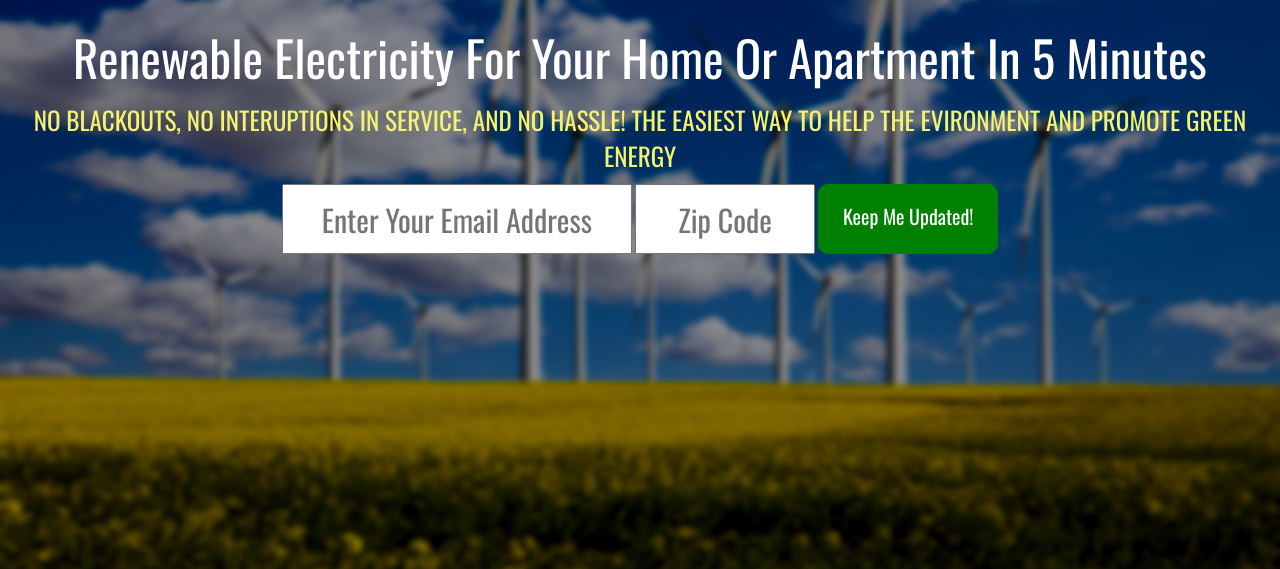
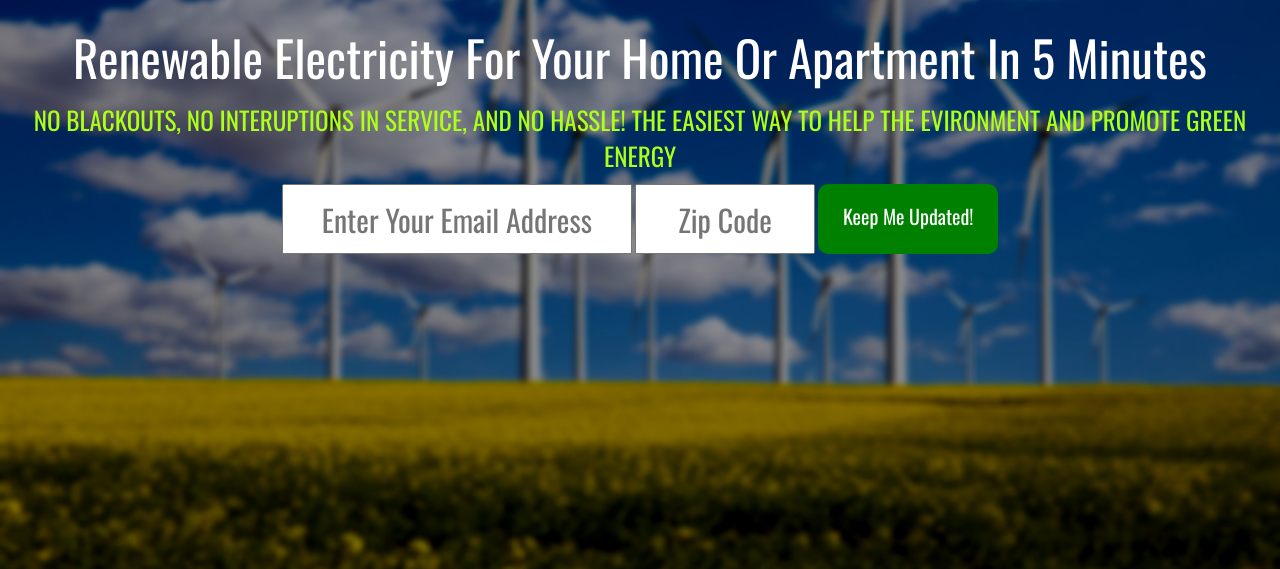
Before and after one commit to dbushy727/greenir_signup, a plain HTML site: page index.html in a window 1280 px wide. Shown: the part 231-800 px from the top of the page. Drawn offline with nearby package versions, Linux system fonts and the light colour scheme.

Commit message:
changed copy

```diff
--- a/index.html
+++ b/index.html
@@ -144,7 +144,7 @@ mixpanel.init("8314c077473c604fcc210398189538b6");</script><!-- end Mixpanel -->
         <p style="font-size: 3.5em; margin-top: 50px;">Renewable Electricity For Your Home Or Apartment In 5 Minutes</p>
         <!-- <br />
         <p style="font-size: 2em;">Launching Soon!</p> -->
-        <p class="subtext" style='color: rgb(243, 243, 111)'>NO BLACKOUTS, NO INTERUPTIONS IN SERVICE, AND NO HASSLE! THE EASIEST WAY TO HELP THE EVIRONMENT AND PROMOTE GREEN ENERGY</p>
+        <p class="subtext" style='color: rgb(172, 255, 24)'>NO BLACKOUTS, NO INTERUPTIONS IN SERVICE, AND NO HASSLE! THE EASIEST WAY TO HELP THE EVIRONMENT AND PROMOTE GREEN ENERGY</p>
 
 
 <!-- Signup Section -->
```
